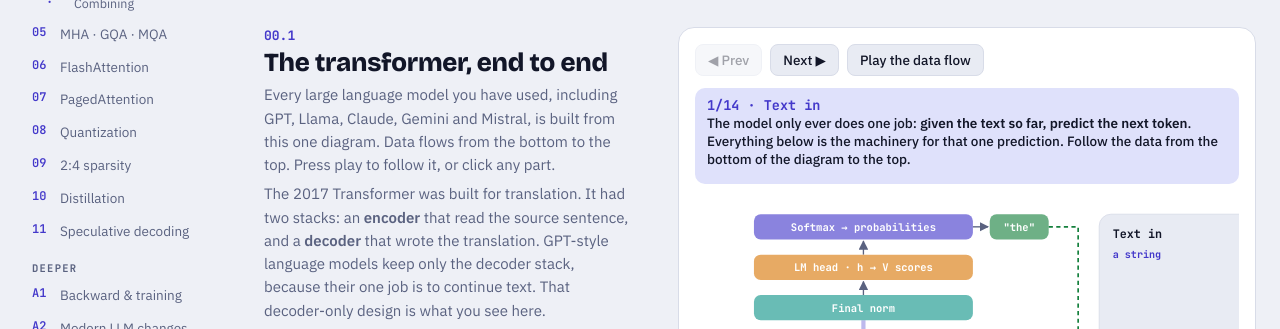
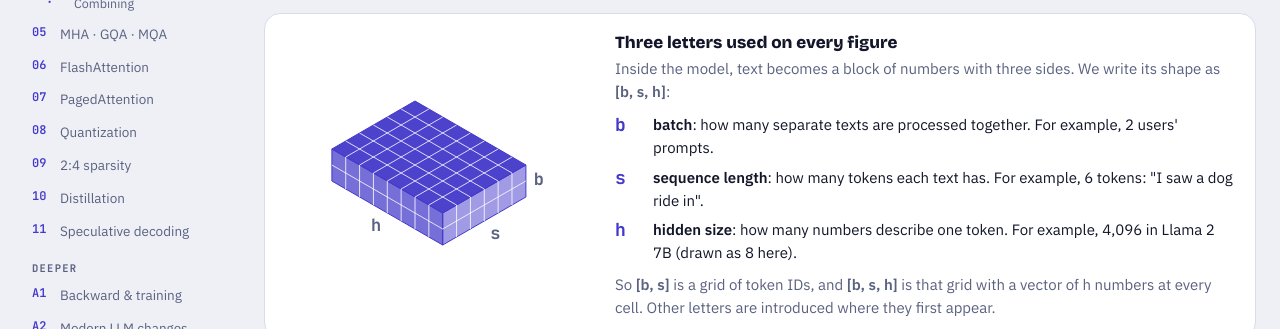
Before and after one commit to ylnhari/ml-scratchpad, a plain HTML site: page llm-inference-visualized/index.html in a window 1280 px wide. Shown: the part 471-800 px from the top of the page. Drawn offline with nearby package versions, Linux system fonts and the light colour scheme.

Commit message:
llm-inference-visualized: define b, s, h before first use; one name for the hidden size
Part I opens with a notation key (3D block plus plain definitions and
examples) because the architecture figure uses [b, s] and [b, s, h] before
the shapes walkthrough defined them. Prefill/decode said d where the rest of
the page says h; unified to h. d in attention is defined where it appears.

Co-Authored-By: Claude Opus 5.5 <noreply@anthropic.com>
Claude-Session: https://claude.ai/code/session_01UFQWSUsJMaVbTV8uBDUF1U

```diff
--- a/llm-inference-visualized/index.html
+++ b/llm-inference-visualized/index.html
@@ -133,6 +133,13 @@ nav.rail{margin-top:44px}
 @media (max-width:700px){.parts{grid-template-columns:1fr}}
 .sw.hatch{background:repeating-linear-gradient(45deg,var(--muted) 0 2px,transparent 2px 6px);border:1px solid var(--muted)}
 .legend .lk{color:var(--muted);font-family:var(--f-body)}
+.notation{display:grid;grid-template-columns:300px minmax(0,1fr);gap:28px;align-items:center;margin-top:16px;background:var(--surface);border:1px solid var(--line);border-radius:16px;padding:18px 22px}
+.notation svg{width:100%;height:auto}
+.nota-h{font:700 17px var(--f-display);margin:0 0 4px}
+.notation dl{display:grid;grid-template-columns:28px 1fr;gap:6px 10px;margin:0}
+.notation dt{font:800 18px var(--f-mono);color:var(--accent)}
+.notation dd{margin:0;color:var(--ink)}
+@media (max-width:760px){.notation{grid-template-columns:1fr}}
 footer{max-width:1640px;margin:0 auto;padding:20px;color:var(--muted);font-size:13px;border-top:1px solid var(--line)}
 @media (prefers-reduced-motion: reduce){*{transition:none!important}}
 </style>
@@ -194,7 +201,21 @@ footer{max-width:1640px;margin:0 auto;padding:20px;color:var(--muted);font-size:
   </div>
 </header>
 
-<div class="part"><span>PART I</span><h3>Foundations</h3><p class="cap">What a language model is made of, how attention works, and the tensor shapes it moves around. Everything in Part II builds on this.</p></div>
+<div class="part"><span>PART I</span><h3>Foundations</h3><p class="cap">What a language model is made of, how attention works, and the tensor shapes it moves around. Everything in Part II builds on this.</p>
+  <div class="notation">
+    <svg id="nota-svg" viewBox="0 0 300 205" role="img" aria-label="A block of numbers with axes b, s and h"></svg>
+    <div>
+      <p class="nota-h">Three letters used on every figure</p>
+      <p class="cap" style="margin:0 0 10px">Inside the model, text becomes a block of numbers with three sides. We write its shape as <b>[b, s, h]</b>:</p>
+      <dl>
+        <dt>b</dt><dd><b>batch</b>: how many separate texts are processed together. For example, 2 users' prompts.</dd>
+        <dt>s</dt><dd><b>sequence length</b>: how many tokens each text has. For example, 6 tokens: "I saw a dog ride in".</dd>
+        <dt>h</dt><dd><b>hidden size</b>: how many numbers describe one token. For example, 4,096 in Llama 2 7B (drawn as 8 here).</dd>
+      </dl>
+      <p class="cap" style="margin:8px 0 0">So <b>[b, s]</b> is a grid of token IDs, and <b>[b, s, h]</b> is that grid with a vector of h numbers at every cell. Other letters are introduced where they first appear.</p>
+    </div>
+  </div>
+</div>
 <section id="architecture">
   <div class="sh"><span class="n">00.1</span><h2>The transformer, end to end</h2></div>
   <p class="cap">Every large language model you have used, including GPT, Llama, Claude, Gemini and Mistral, is built from this one diagram. Data flows from the bottom to the top. Press play to follow it, or click any part.</p>
@@ -214,7 +235,7 @@ footer{max-width:1640px;margin:0 auto;padding:20px;color:var(--muted);font-size:
     <li>a <b>key</b>: what do I contain?</li>
     <li>a <b>value</b>: what will I pass on if someone picks me?</li>
   </ul>
-  <p class="cap">The query is compared with every earlier key using a dot product. The scores are divided by √d to keep them in a sensible range, then turned into weights with softmax. The token's new vector is the weighted mix of the values.</p>
+  <p class="cap">The query is compared with every earlier key using a dot product. The scores are divided by √d, where d is the length of the query and key vectors, to keep them in a sensible range, then turned into weights with softmax. The token's new vector is the weighted mix of the values.</p>
   <div class="fig">
     <div class="controls"><div class="seg" id="ax-head"></div></div>
     <div class="svgbox"><svg id="ax-svg" viewBox="0 0 760 520" role="img" aria-label="Attention weights for a chosen word"></svg></div>
@@ -651,8 +672,8 @@ function fmt(n,d){return n.toLocaleString('en-US',{minimumFractionDigits:d,maxim
   function cap(){
     if(step===0)return['READY','Press <b>Run prefill</b>. Each step plays in 6 short stages, and the current stage is highlighted while the rest dims.'];
     const pre=step===1,tk=pre?'':gen[step-2],out=gen[step-1],N=4+step;
-    const P=['All 5 prompt tokens go in <b>together</b>.','They stack into X: <b>5 rows × d</b>. One matrix, not 5 vectors.','Every weight in W streams in from HBM, <b>once</b> for all 5 rows.','One GEMM produces Y with all 5 rows at once. The compute units are <b>busy</b>.','K and V for all 5 tokens are written to the KV cache.',`The last row predicts the first new token: <b>"${out}"</b>.`];
-    const D=[`Only the newest token <b>"${tk}"</b> goes in. Older tokens are already cached.`,'X is now <b>1 row × d</b>, a single vector.','W still streams in from HBM <b>in full</b>, for just 1 row. That is why decode is memory-bound.','GEMV: 1 output row, so most compute units sit <b>idle</b>.',`Its K and V are appended. Attention reads all <b>${N}</b> cached entries.`,`Next token: <b>"${out}"</b>.`];
+    const P=['All 5 prompt tokens go in <b>together</b>.','They stack into X: <b>5 rows × h</b> (one row of h numbers per token). One matrix, not 5 vectors.','Every weight in W streams in from HBM, <b>once</b> for all 5 rows.','One GEMM produces Y with all 5 rows at once. The compute units are <b>busy</b>.','K and V for all 5 tokens are written to the KV cache.',`The last row predicts the first new token: <b>"${out}"</b>.`];
+    const D=[`Only the newest token <b>"${tk}"</b> goes in. Older tokens are already cached.`,'X is now <b>1 row × h</b>, a single vector.','W still streams in from HBM <b>in full</b>, for just 1 row. That is why decode is memory-bound.','GEMV: 1 output row, so most compute units sit <b>idle</b>.',`Its K and V are appended. Attention reads all <b>${N}</b> cached entries.`,`Next token: <b>"${out}"</b>.`];
     return[`${pre?'PREFILL':'DECODE '+(step-1)} · ${sub+1}/6 · ${NAMES[sub]}`,(pre?P:D)[sub]];}
   function grid(par,x,y,rows,cols,cs,style,ghost,delayFn){
     for(let r=0;r<(ghost||rows);r++)for(let c=0;c<cols;c++){const on=r<rows;
@@ -669,14 +690,14 @@ function fmt(n,d){return n.toLocaleString('en-US',{minimumFractionDigits:d,maxim
       R(pg,x,26,w,26,`fill:${isNew?'var(--g3)':isGen?'var(--accent-soft)':'var(--surface-2)'};stroke:${proc?'var(--accent)':'var(--line)'};stroke-width:${proc?2.5:1}`,{rx:6});
       T(pg,x+w/2,44,tk,{'text-anchor':'middle',style:`fill:${isNew?'#fff':'var(--ink)'};font-weight:600`});x+=w+6;});
     const cs=13,y0=96;
-    T(g[1],20,y0-12,`X  [${n||'n'} × d]`,{class:'big'});
+    T(g[1],20,y0-12,`X  [${n||'n'} × h]`,{class:'big'});
     grid(S('g',{style:anim(1,0)},g[1]),20,y0,n,8,cs,'fill:var(--accent)',5);
-    T(g[2],135,y0+52,'×',{class:'big'});T(g[2],160,y0-12,'W  [d × d]',{class:'big'});
+    T(g[2],135,y0+52,'×',{class:'big'});T(g[2],160,y0-12,'W  [h × h]',{class:'big'});
     grid(g[2],160,y0,8,8,cs,'fill:var(--g0);opacity:.55',0,(r,c)=>anim(2,c*.09+r*.02));
     T(g[2],160,y0+122,'streamed from HBM every step',{class:'lbl'});
-    T(g[3],275,y0+52,'=',{class:'big'});T(g[3],300,y0-12,`Y  [${n||'n'} × d]`,{class:'big'});
+    T(g[3],275,y0+52,'=',{class:'big'});T(g[3],300,y0-12,`Y  [${n||'n'} × h]`,{class:'big'});
     grid(S('g',{style:anim(3,.1)},g[3]),300,y0,n,8,cs,'fill:var(--g3)',5);
-    const kx=470;T(g[4],kx,y0-12,'KV CACHE  [tokens × 2 × d]',{class:'lbl'});
+    const kx=470;T(g[4],kx,y0-12,'KV CACHE  [tokens × 2 × h]',{class:'lbl'});
     const filled=step===0?0:sub>=4?4+step:(pre?0:3+step),prev=pre?0:3+step;
     for(let i=0;i<10;i++){const yy=y0+i*15,on=i<filled,fresh=on&&i>=prev&&sub>=4,a=fresh?anim(4,(i-prev)*.12):'';
       const dash='fill:none;stroke:var(--line);stroke-dasharray:2 2';
@@ -719,7 +740,7 @@ function fmt(n,d){return n.toLocaleString('en-US',{minimumFractionDigits:d,maxim
     clear(svg);
     // 3D-ish tensor block: batch × seq × (2·layers·kv·hd)
     T(svg,20,18,'KV CACHE TENSOR SHAPE',{class:'lbl'});
-    const dims=[['batch',b],['seq',seq.toLocaleString()],['K,V',2],['layers',p.L],['kv_heads',p.kv],['head_dim',hd]];
+    const dims=[['batch',b],['seq',seq.toLocaleString()],['K,V',2],['layers',p.L],['kv_heads',p.kv],['d_head',hd]];
     let x=20;dims.forEach((d,i)=>{const w=104;R(svg,x,28,w,44,`fill:${i===4?'var(--g2)':'var(--surface-2)'};stroke:var(--line)`,{rx:8});
       T(svg,x+w/2,46,d[0],{'text-anchor':'middle',class:'lbl',style:i===4?'fill:#fff':''});
       T(svg,x+w/2,64,String(d[1]),{'text-anchor':'middle',style:`font-weight:700;${i===4?'fill:#fff':''}`});
@@ -737,7 +758,7 @@ function fmt(n,d){return n.toLocaleString('en-US',{minimumFractionDigits:d,maxim
     const cx=X0+cap*scale;S('line',{x1:cx,x2:cx,y1:114,y2:178,style:'stroke:var(--ink);stroke-width:2'},svg);
     T(svg,cx,192,`${cap} GB capacity`,{'text-anchor':cx>600?'end':'middle',style:'font-weight:600'});
     T(svg,20,228,tot>cap?`Does not fit: ${fmt(tot-cap,1)} GB over`:`Free: ${fmt(cap-tot,1)} GB`,{style:`font-weight:700;fill:${tot>cap?'var(--bad)':'var(--ok)'}`});
-    $('#kv-formula').innerHTML=`KV = batch × seq × 2 × layers × (kv_heads × head_dim) × bytes = ${b} × ${seq.toLocaleString()} × 2 × ${p.L} × (${p.kv} × ${hd}) × ${kb} = <b>${fmt(kv,2)} GB</b>`;
+    $('#kv-formula').innerHTML=`KV = batch × seq × 2 × layers × (kv_heads × d_head) × bytes = ${b} × ${seq.toLocaleString()} × 2 × ${p.L} × (${p.kv} × ${hd}) × ${kb} = <b>${fmt(kv,2)} GB</b>`;
     const mb=Math.floor((cap-w)*1e9/(seq*perTok));
     stats($('#kv-stats'),[
       {v:fmt(perTok/1024,0)+' KB',l:'KV per token'},
@@ -1400,6 +1421,8 @@ function stager(o){ /* o: {svg,note,chips,prev,next,play,stages,after} */
   $('#sum-tbl').innerHTML='<thead><tr>'+['strategy','splits','fits a bigger model','more throughput','lower latency','communication'].map(c=>`<th>${c}</th>`).join('')+'</tr></thead><tbody>'+rows.map(r=>'<tr>'+r.map((v,i)=>`<td class="${i===0?'k':cls(v)}">${v}</td>`).join('')+'</tr>').join('')+'</tbody>';
 })();
 
+/* ---------- notation key ---------- */
+(function(){const svg=$('#nota-svg');if(!svg)return;const {iso}=makeKit(svg);iso(128,60,8,6,2,16,'var(--accent)',{lab:{x:'h',y:'s',z:'b'}});svg.querySelectorAll('text').forEach(t=>t.style.fontSize='17px');})();
 /* ---------- 00.1 architecture ---------- */
 (function(){
   const svg=$('#ar-svg'),{A}=makeKit(svg);let k=0,timer=null;
```
